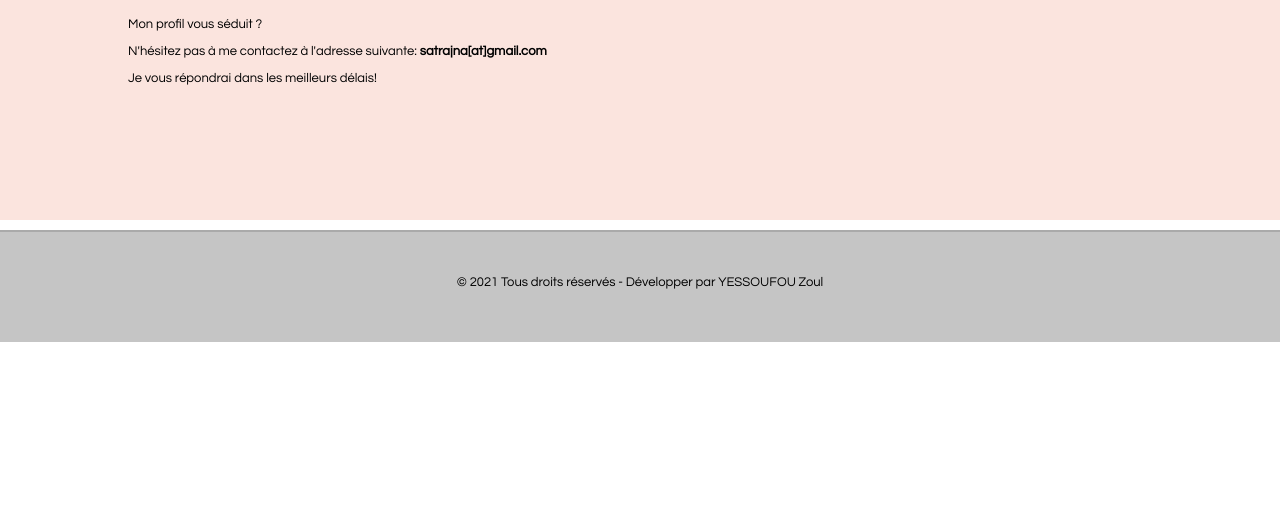
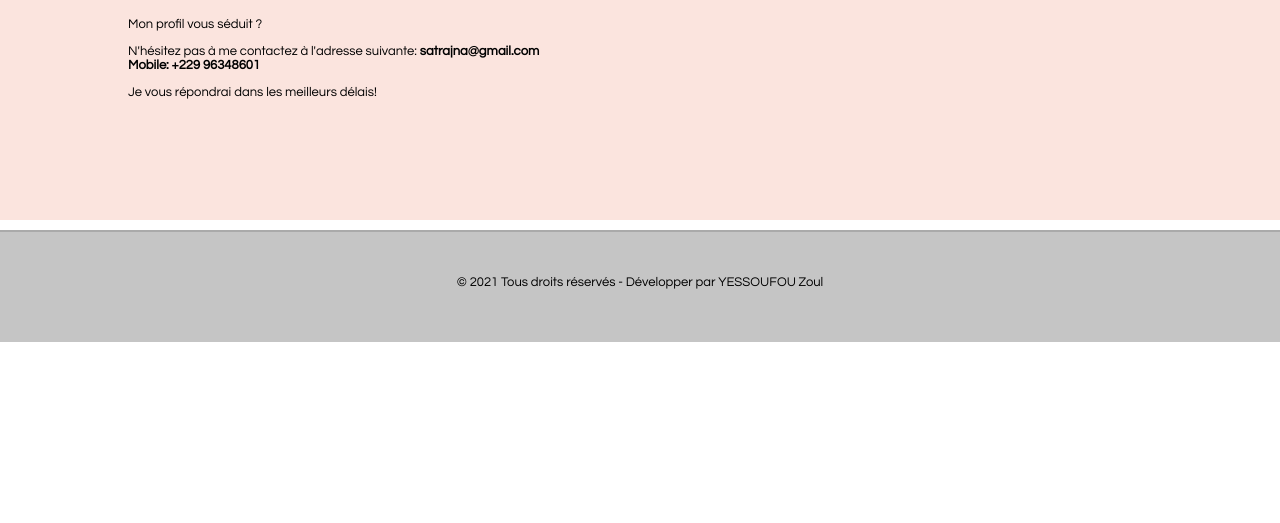
Before and after one commit to zulhub/mycv, a plain HTML site: page contact.html in a window 1280 px wide. Shown: the part 277-800 px from the top of the page. Drawn offline with Linux system fonts and the light colour scheme.

Commit message:
Update contact.html
complément de contact

```diff
--- a/contact.html
+++ b/contact.html
@@ -34,7 +34,7 @@
         <h1>Contacez-moi!</h1>
         <div class="sec">
             <p>Mon profil vous séduit ?</p>
-            <p>N'hésitez pas à me contactez à l'adresse suivante: <strong>satrajna[at]gmail.com</strong></p>
+            <p>N'hésitez pas à me contactez à l'adresse suivante: <strong>satrajna@gmail.com</br>Mobile: +229 96348601</strong></p>
             <p>Je vous répondrai dans les meilleurs délais!</p>
         </div>
     </section>
```
